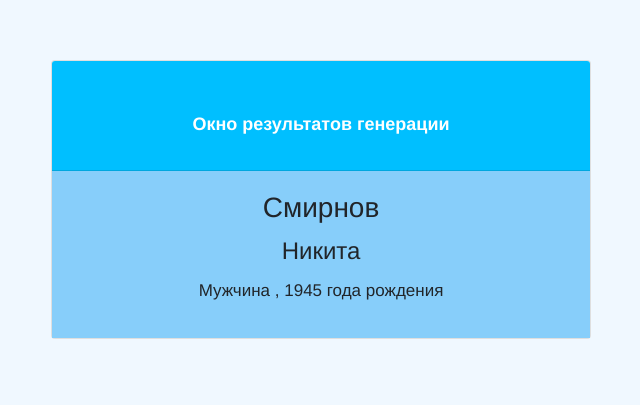
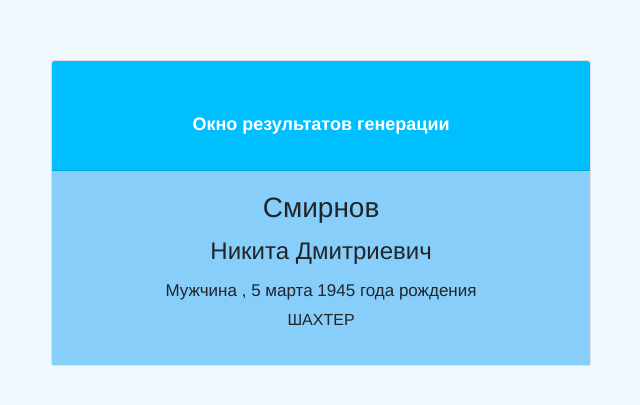
Before and after one commit to Goroshchenko/m9-personGenerator, a plain HTML site: page index.html in a window 1280 px wide. Shown: the part 145-550 px from the top of the page, without its empty margins (319-959 px from the left). Drawn offline with nearby package versions, Linux system fonts and the light colour scheme.

Commit message:
3 points

```diff
--- a/index.html
+++ b/index.html
@@ -20,11 +20,17 @@
                     <div class="row">
                         <div class="col">
                             <h3 class="card-title"><span id="surnameOutput">Генерация фамилии</span></h3>
-                            <h4> <span id="firstNameOutput">Иван</span></h4>
+                            <h4> <span id="firstNameOutput">Иван</span>
+                                <span id="patronymicOutput">Генерация Отчества</span>
+                            </h4>
                             <p>
                             <h5> <span id="genderOutput">Генерация пола</span>
                                 <span>, </span>
-                                <span id="birthYearOutput">Генерация года рождения</span> года рождения</h5>
+                                <span id="birthDayOutput">Генерация даты рождения</span>
+                                <span id="birthMonthOutput">Генерация месяца рождения</span>
+                                <span id="birthYearOutput">Генерация года рождения</span>
+                                года рождения</h5>
+                            <h6> <span id="professionOutput">Генерация профессии</span> </h6>
                             </p>
                         </div>
                     </div>
--- a/init.js
+++ b/init.js
@@ -4,6 +4,10 @@ window.onload = function()
     const initPerson = personGenerator.getPerson();
     document.getElementById('firstNameOutput').innerText = initPerson.firstName;
     document.getElementById('surnameOutput').innerText = initPerson.surname;
+    document.getElementById('patronymicOutput').innerText = personGenerator.getPatronymic();
     document.getElementById('genderOutput').innerText = initPerson.gender;
+    document.getElementById('birthDayOutput').innerText = initPerson.birthDay;
+    document.getElementById('birthMonthOutput').innerText = initPerson.birthMonth;
     document.getElementById('birthYearOutput').innerText = initPerson.birthYear;
+    document.getElementById('professionOutput').innerText = personGenerator.randomProfession().toString();
 };
--- a/personGenerator.js
+++ b/personGenerator.js
@@ -51,11 +51,88 @@ const personGenerator = {
             "id_10": "Ирина"
         }
     }`,
+    patronymicJson: `{
+        "count": 10,
+        "list": {
+            "id_1": "Александров",
+            "id_2": "Максимов",
+            "id_3": "Иванов",
+            "id_4": "Артемов",
+            "id_5": "Дмитриев",
+            "id_6": "Абдуразаков",
+            "id_7": "Михайлов",
+            "id_8": "Леонидов",
+            "id_9": "Егоров",
+            "id_10": "Андреев"
+        }
+    }`,
+    professionJson: `{
+        "count": 10,
+        "list": {
+            "id_1": "слесарь",
+            "id_2": "солдат",
+            "id_3": "шахтер",
+            "id_4": "охранник",
+            "id_5": "лесник",
+            "id_6": "учительница",
+            "id_7": "стилистка",
+            "id_8": "журналистка",
+            "id_9": "домохозяйка",
+            "id_10": "медсестра"
+        }
+    }`,
+
+    monthJson: `{
+        "count": 12,
+        "list": {
+            "id_1": "января",
+            "id_2": "февраля",
+            "id_3": "марта",
+            "id_4": "апреля",
+            "id_5": "мая",
+            "id_6": "июня",
+            "id_7": "июля",
+            "id_8": "августа",
+            "id_9": "сентября",
+            "id_10": "октября",
+            "id_11": "ноября",
+            "id_12": "декабря"
+        }
+    }`,
 
     GENDER_MALE: 'Мужчина',
     GENDER_FEMALE: 'Женщина',
 
     randomIntNumber: (max = 2023, min = 1900) => Math.floor(Math.random() * (max - min + 1) + min),
+
+    randomBirthDay: function () {
+        let maxDay, minDay = 1;
+        switch (this.randomBirthMonth()) {
+            case "февраля":
+                maxDay = 28;
+                break;
+            case "апреля":
+                maxDay = 30;
+                break;
+            case "июня":
+                maxDay = 30;
+                break;
+            case "сентября":
+                maxDay = 30;
+                break;
+            case "ноября":
+                maxDay = 30;
+                break;
+            default:
+                maxDay = 31;
+        }
+        return Math.floor(Math.random() * (maxDay - minDay + 1) + minDay)
+    },
+
+
+    randomBirthMonth: function() {
+            return this.randomValue(this.monthJson);
+    },
 
     randomValue: function (json) {
         const obj = JSON.parse(json);
@@ -78,9 +155,26 @@ const personGenerator = {
             return (this.randomValue(this.surnameJson) + JSON.parse(JSON.stringify('a')));
     },
 
+    randomPatronymic: function() {
+        if (this.person.gender === 'Мужчина') {
+            return (this.randomValue(this.patronymicJson) + JSON.parse(JSON.stringify('ич')));
+        }
+            return (this.randomValue(this.patronymicJson) + JSON.parse(JSON.stringify('нa')));
+    },
+
     randomGender: function() {
        const numberOfGender = Math.round( Math.random());
        return (numberOfGender) ? this.GENDER_MALE : this.GENDER_FEMALE
+    },
+
+    randomProfession: function () {
+        const profList = JSON.parse(this.professionJson);
+        if (this.person.gender === 'Мужчина') {
+                const prop = `id_${Math.floor(Math.random()*profList.count/2 + 1)}`;
+                return profList.list[prop];
+        }
+            const prop = `id_${Math.floor(Math.random()*(profList.count-profList.count/2)+profList.count/2+1)}`;
+            return profList.list[prop];
     },
 
     getPerson: function () {
@@ -88,7 +182,15 @@ const personGenerator = {
         this.person.gender = this.randomGender();
         this.person.firstName = this.randomFirstName(this.person.gender);
         this.person.surname = this.randomSurname(this.person.gender);
+        this.person.birthDay = this.randomBirthDay();
+        this.person.birthMonth = this.randomBirthMonth();
         this.person.birthYear = this.randomIntNumber();
         return this.person;
+    },
+
+    getPatronymic: function () {
+        this.patronymic = {};
+        this.patronymic.definition = this.randomPatronymic();
+        return this.patronymic.definition;
     }
 };
--- a/style.css
+++ b/style.css
@@ -34,3 +34,7 @@ body {
  #birthYearOutput, #genderOutput, h5{
      font-size: 17px;
  }
+
+ h6 {
+     text-transform: uppercase;
+ }
```
